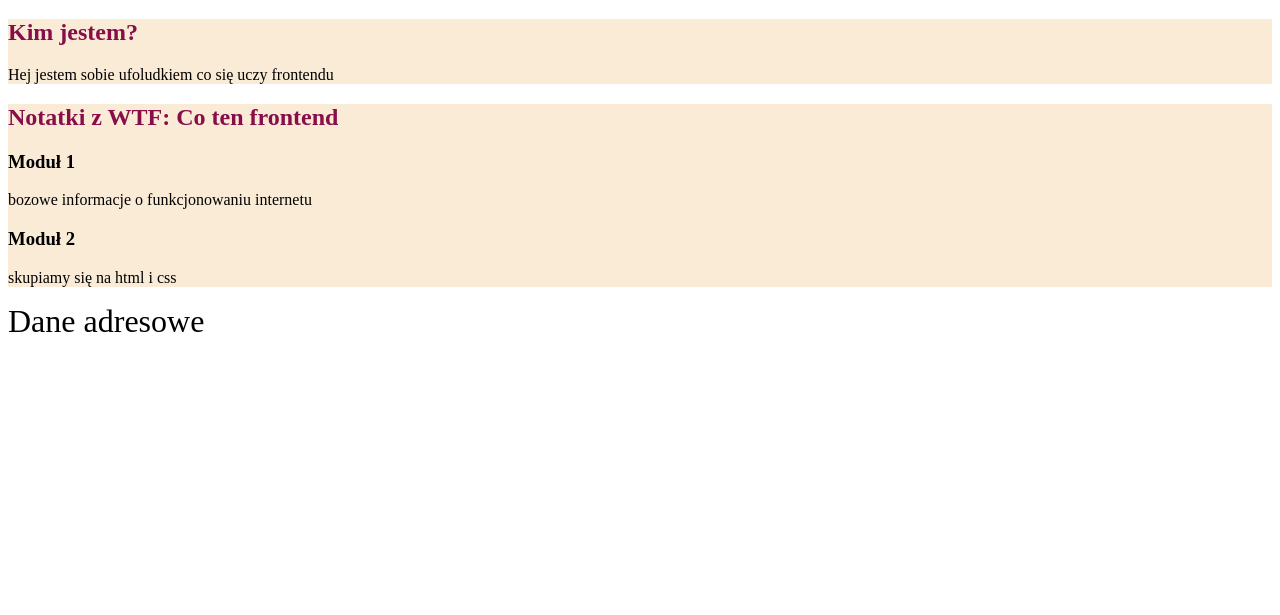
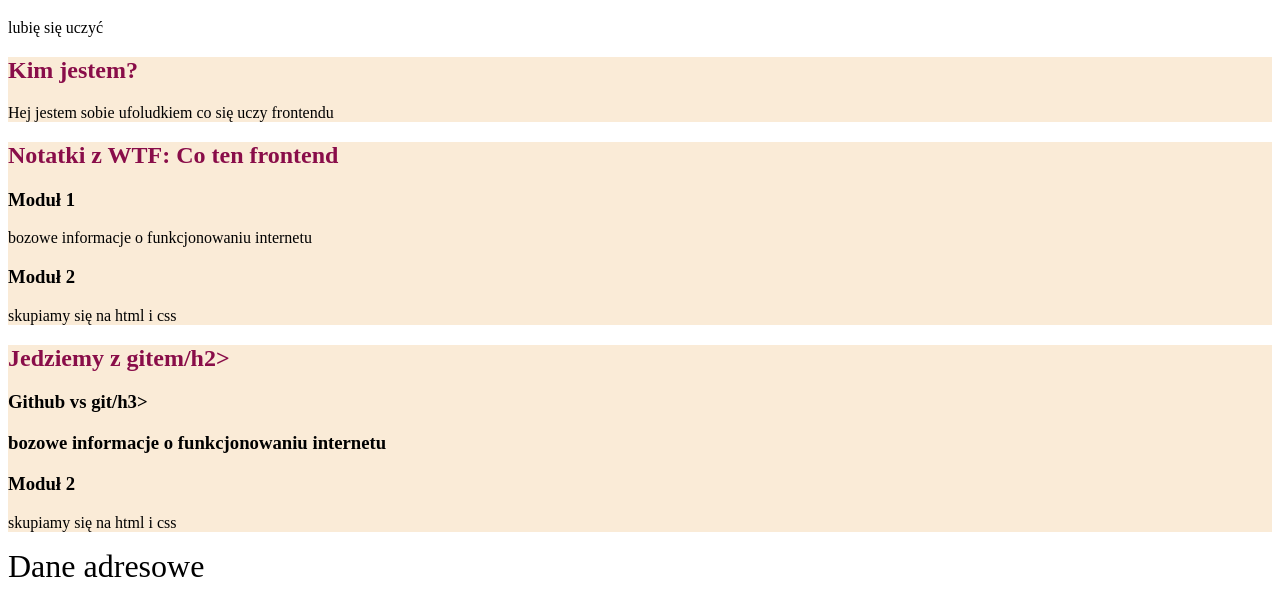
Before and after one commit to UlaKrawczyk/homepage-v3, a plain HTML site: page index.html in a window 1280 px wide. Shown: the part 61-676 px from the top of the page. Drawn offline with Linux system fonts and the light colour scheme.

Commit message:
added article about git

```diff
--- a/index.html
+++ b/index.html
@@ -13,6 +13,7 @@
 	<main>
 		<header>
 			<h1>Moja nowa strona</h1>
+			<p> lubię się uczyć</p>
 		</header>
 		<section>
 			<h2>Kim jestem?</h2>
@@ -31,6 +32,17 @@
 				skupiamy się na html i css
 			</p>
 		</section>
+		<section>
+			<h2>Jedziemy z gitem/h2>
+			<h3>Github vs git/h3>
+			<p>
+				bozowe informacje o funkcjonowaniu internetu
+			</p>
+			<h3>Moduł 2</h3>
+			<p>
+				skupiamy się na html i css
+			</p>
+		</section>
 	</main>
 	<footer>Dane adresowe</footer>
 </body>
```
